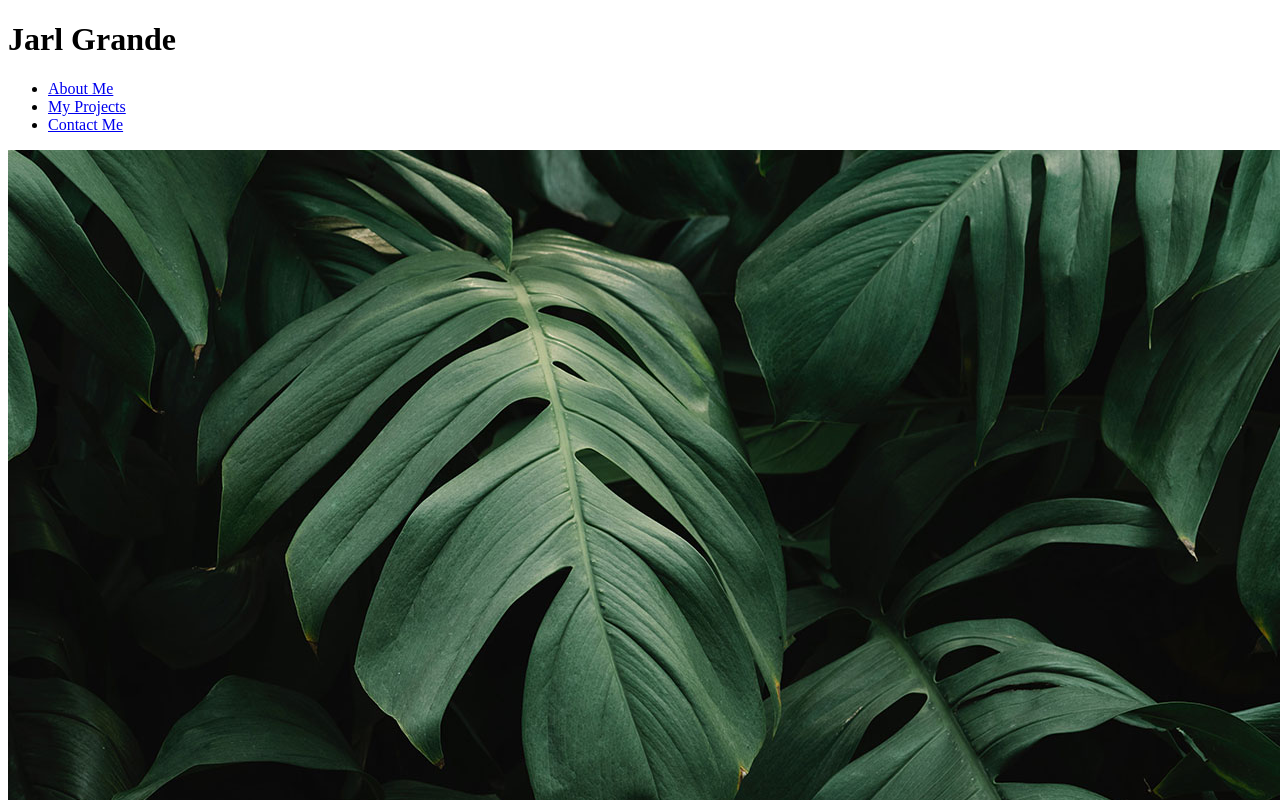
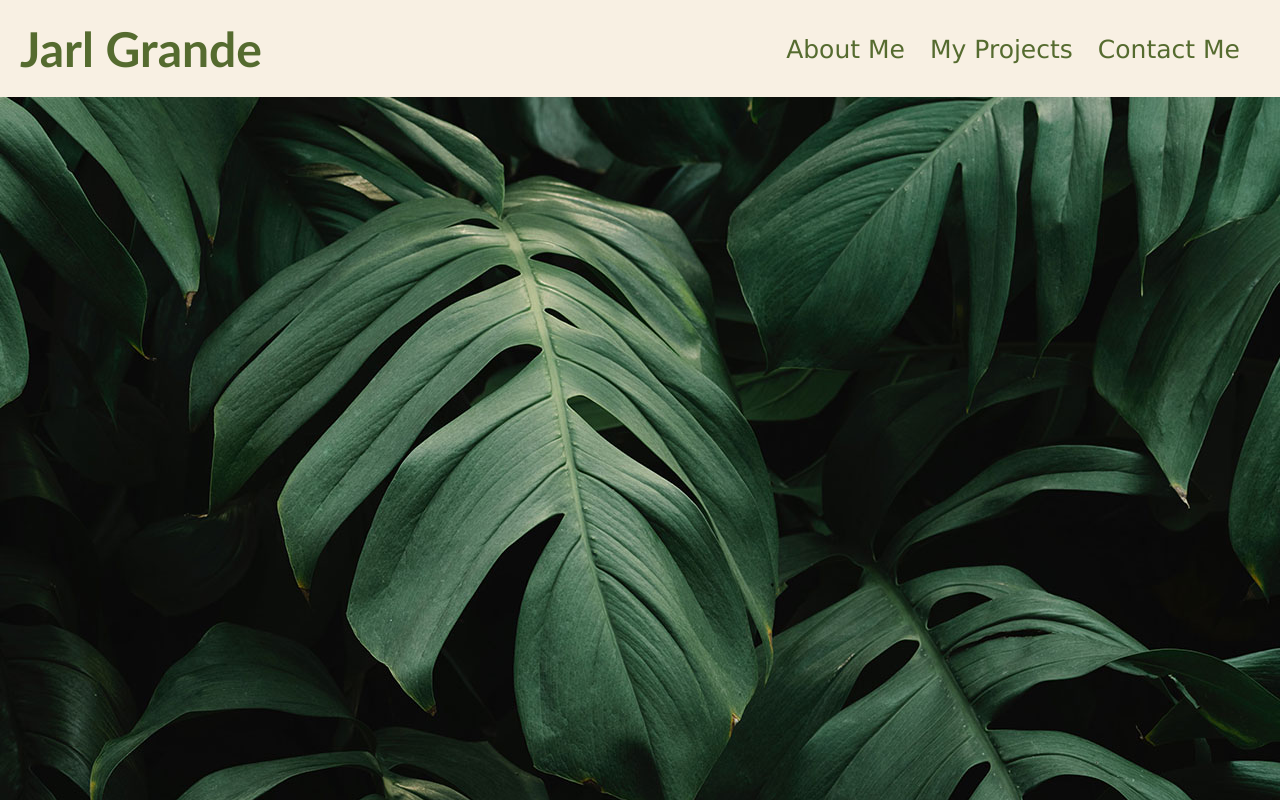
Before and after one commit to jarag3/jarl-grande-professional-portfolio, a plain HTML site: page Develop/index.html in a window 1280 px wide. Shown: the top 800 px of the page. Drawn offline with Linux system fonts and the light colour scheme.

Commit message:
added text to CSS, Header styling

```diff
--- a/Develop/assets/css/style.css
+++ b/Develop/assets/css/style.css
@@ -0,0 +1,46 @@
+
+/* Universal Selector Start */
+* {
+    box-sizing: border-box;
+    padding: 0;
+    margin: 0;
+}
+
+/* Start Header Styling  */
+header {
+    display: flex;
+    justify-content: space-between;
+    padding: 20px;
+    font-family:'Trebuchet MS', 'Lucida Sans Unicode', 'Lucida Grande', 'Lucida Sans', Arial, sans-serif;
+    background-color: #f8f0e3;
+    color: darkolivegreen;
+}
+
+header h1 {
+    display: inline-block;
+    font-size: 48px;
+}
+
+header nav {
+    padding-top: 15px;
+    margin-right: 20px;
+    float: right;
+    font-family: 'Lucida Sans', 'Lucida Sans Regular', 'Lucida Grande', 'Lucida Sans Unicode', Geneva, Verdana, sans-serif;
+    font-size: 25px;
+}
+
+header nav ul {
+    list-style-type: none;
+    display: flex;
+}
+
+header nav ul li {
+    display: flex;
+    margin-left: 25px;
+}
+
+a {
+    text-decoration: none;
+    color: darkolivegreen;
+}
+/* End Header Styling */
```
Also changed, not shown: Develop/index.html (+0 -1 lines).
